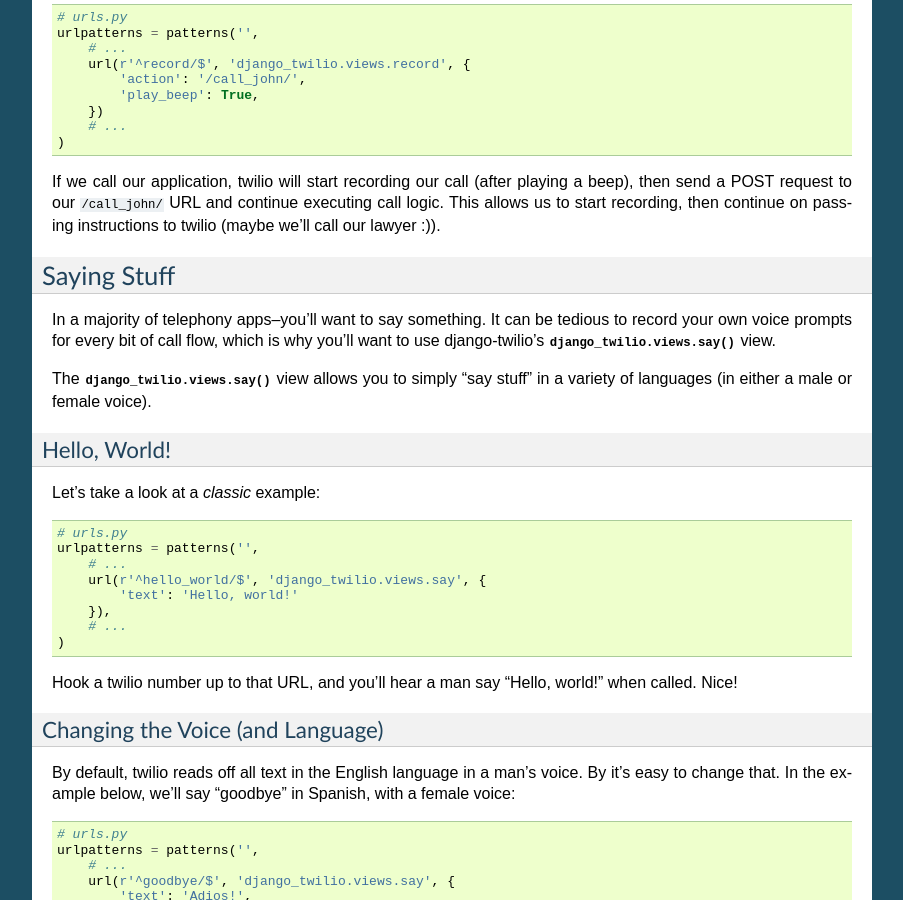
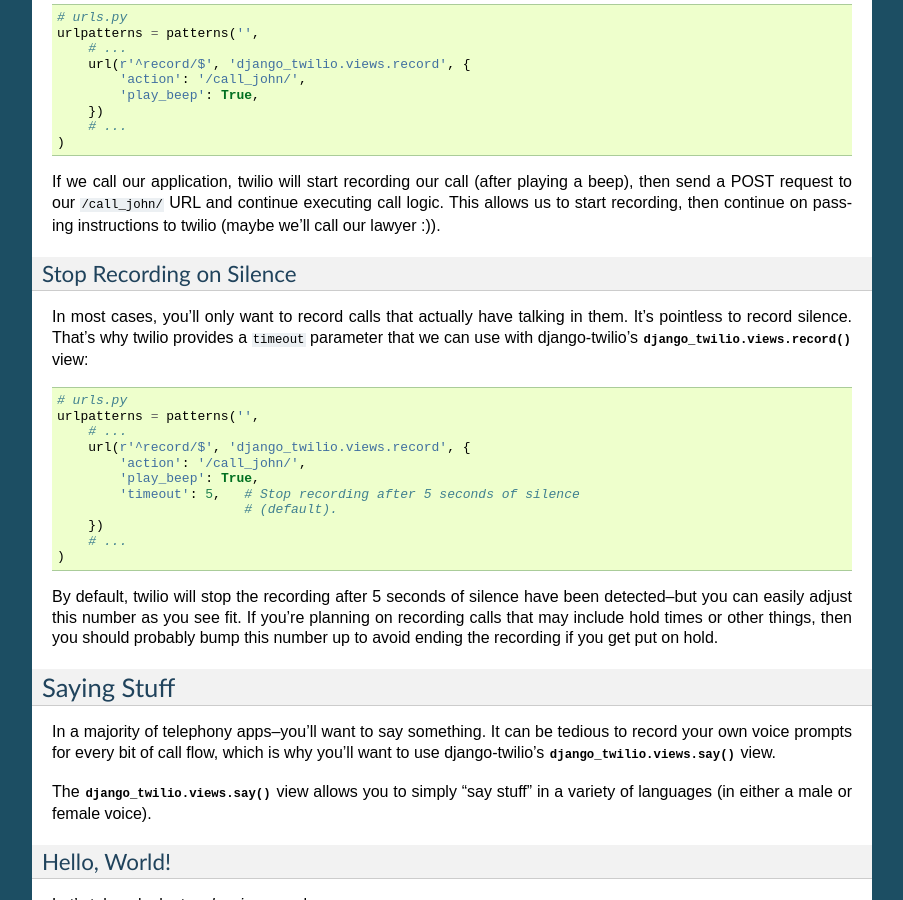
Before and after one commit to rdegges/django-twilio, a Sphinx documentation site: the page built from docs/views.rst, in a window 1280 px wide and 900 px high, scrolled down 4530 px. Shown: the whole window, without its empty margins (198-1101 px from the left). Built offline with Sphinx 7.4.7, drawn with Linux system fonts in a browser that asks for light colours; some of the changed text lies outside the part shown.

Commit message:
Adding docs on recording timeout option.

```diff
--- a/docs/views.rst
+++ b/docs/views.rst
@@ -288,6 +288,32 @@
 executing call logic. This allows us to start recording, then continue on
 passing instructions to twilio (maybe we'll call our lawyer :)).
 
+Stop Recording on Silence
+=========================
+
+In most cases, you'll only want to record calls that actually have talking in
+them. It's pointless to record silence. That's why twilio provides a ``timeout``
+parameter that we can use with django-twilio's
+:func:`django_twilio.views.record` view::
+
+    # urls.py
+    urlpatterns = patterns('',
+        # ...
+        url(r'^record/$', 'django_twilio.views.record', {
+            'action': '/call_john/',
+            'play_beep': True,
+            'timeout': 5,   # Stop recording after 5 seconds of silence
+                            # (default).
+        })
+        # ...
+    )
+
+By default, twilio will stop the recording after 5 seconds of silence have been
+detected--but you can easily adjust this number as you see fit. If you're
+planning on recording calls that may include hold times or other things, then
+you should probably bump this number up to avoid ending the recording if you get
+put on hold.
+
 Saying Stuff
 ************
 
```
